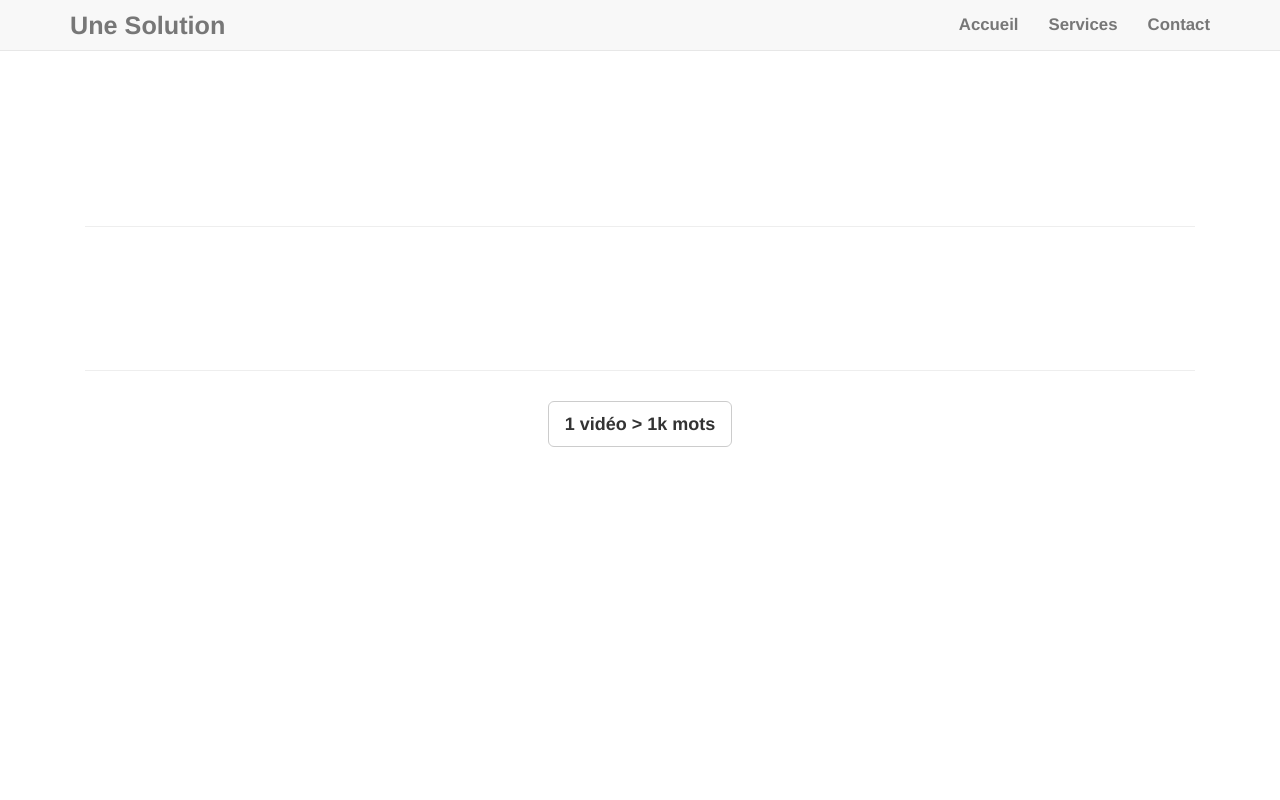
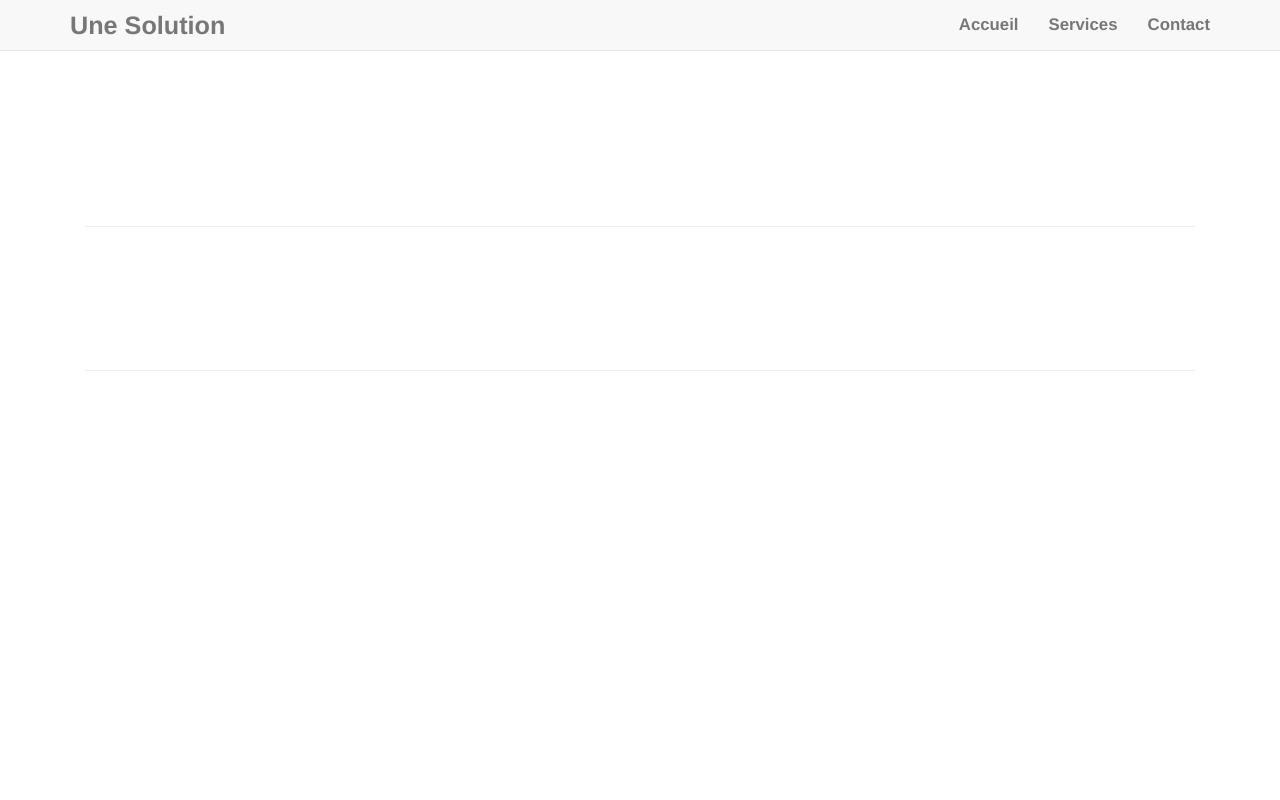
Before and after one commit to Ezouz/42_roger_skyline1, a plain HTML site: page landing/index.html in a window 1280 px wide. Shown: the top 800 px of the page. Drawn offline with nearby package versions, Linux system fonts and the light colour scheme; a script that the page names is missing.

Commit message:
oh roger

```diff
--- a/landing/index.html
+++ b/landing/index.html
@@ -138,7 +138,7 @@
                                       <!--        LIEN VERS FENETRE AVEC VIDEO YOUTUBE (OPTION)-->
 
                                        <!-- Large modal -->
-                    <button type="button" class="btn btn-default btn-lg" data-toggle="modal" data-target="#youtube-modal"> <strong>1 vidéo &#62; 1k mots </strong></button>
+                    <!-- <button type="button" class="btn btn-default btn-lg" data-toggle="modal" data-target="#youtube-modal"> <strong>1 vidéo &#62; 1k mots </strong></button> -->
 
                                <!--    //END / LIEN VERS FENETRE AVEC VIDEO YOUTUBE (OPTION)-->
                                 </div>
```
Also changed, not shown: 6 other files.
